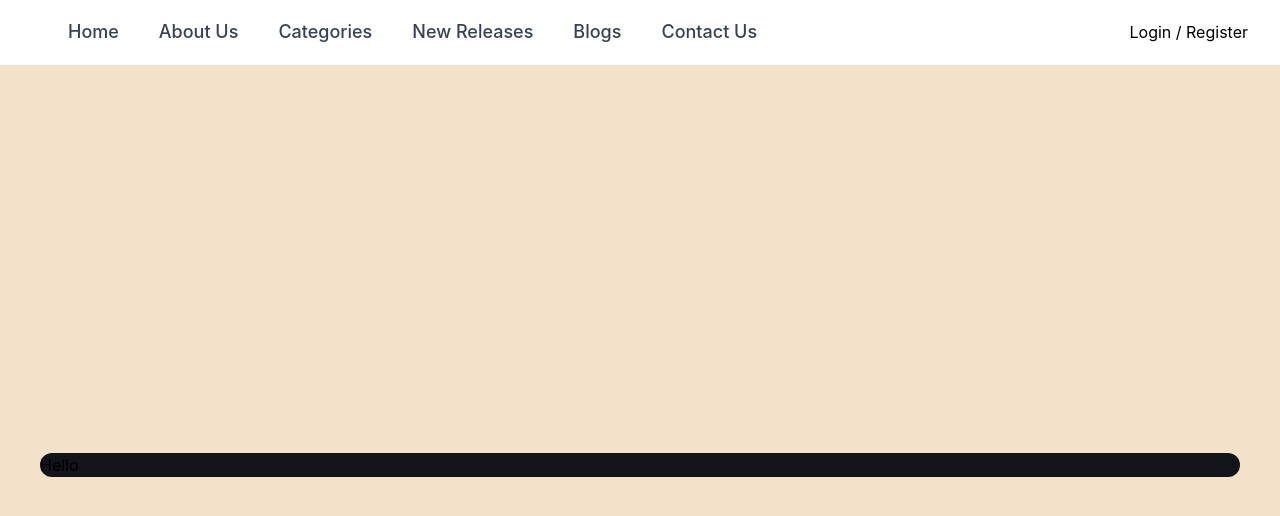
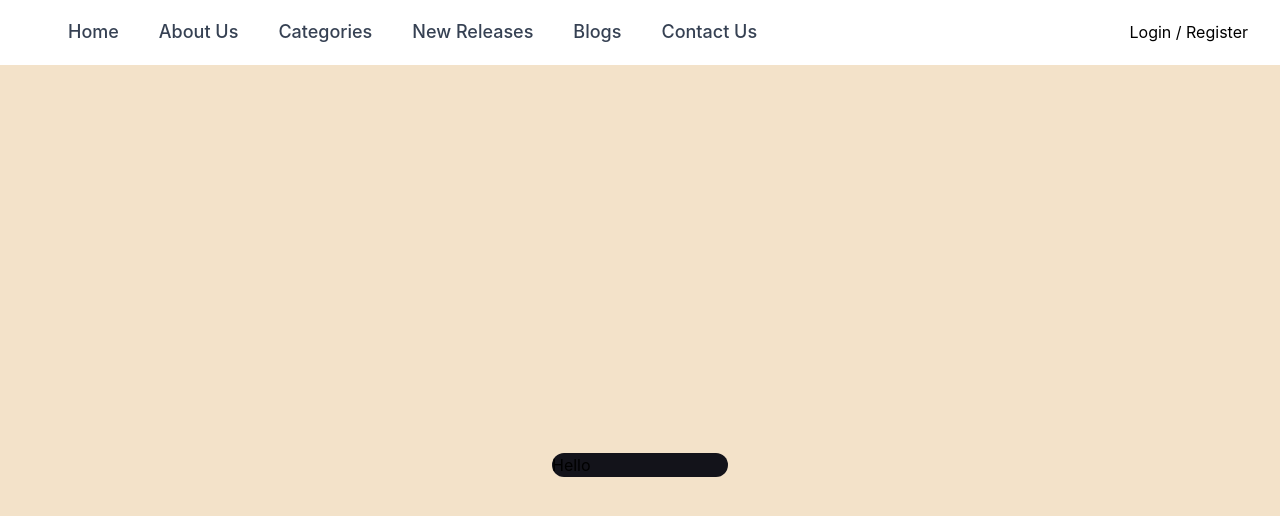
Before and after one commit to shresthakishor/booksbazar-frontend, a React app: page /login in a window 1280 px wide. Shown: the top 516 px of the page. Built offline with nearby package versions, Linux system fonts and the light colour scheme; the HTML template or start-up script is replaced by a standard one.

Commit message:
Changes with Width

```diff
--- a/src/CreateAccount.jsx
+++ b/src/CreateAccount.jsx
@@ -3,7 +3,8 @@ import React from "react";
 const CreateAccount = () => {
   return (
     <div className="bg-[#1c1c24] min-h-screen flex items-center justify-center p-4">
-      <div className="w-full max-w-[1200px] bg-[#13131a] rounded-3xl overflow-hidden shadow-2xl flex flex-col md:flex-row">
+      <div className="w-full max-w-44 bg-[#13131a] rounded-3xl">
+      {/* <div className="w-full max-w-[1200px] bg-[#13131a] rounded-3xl overflow-hidden shadow-2xl flex flex-col md:flex-row"> */}
         {/* Left Section */}
         <div className="w-full md:w-1/2 relative">
 
--- a/src/Login.jsx
+++ b/src/Login.jsx
@@ -3,7 +3,7 @@ import React from 'react'
 const Login = () => {
   return (
     <div className="bg-[#f3e2c9] min-h-screen flex items-center justify-center p-4">
-        <div className ="w-full max-w-[1200px] bg-[#13131a] rounded-3xl overflow-hidden shadow-2xl flex flex-col md:flex-row">
+        <div className ="w-full max-w-44 bg-[#13131a] rounded-3xl overflow-hidden shadow-2xl flex flex-col md:flex-row">
             {/* Left Section */}
 
         <div className="w-full md:w-1/2 relative">
```
